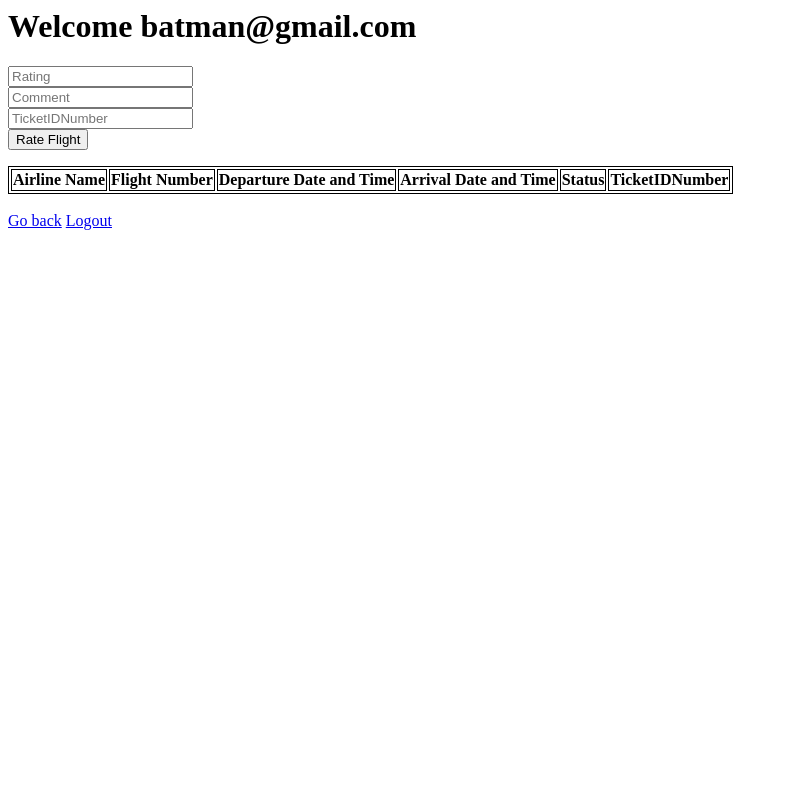
After one commit to NxFerrara/air-ticket-reservation-system, a Flask app: page /view_my_previous_flights in a window 1280 px wide. The commit adds this page. Shown: the whole page, without its empty margins (0-788 px from the left). Run offline with Flask 2, Linux system fonts and the light colour scheme; a user stored in the database is signed in; data comes from the database, SQL or seed files in the repository; lists and menus that the app fills with data are empty.

Commit message:
Flight rating added

```diff
--- a/flask_project/main.py
+++ b/flask_project/main.py
@@ -1,5 +1,6 @@
 # Import Flask Library
 from flask import Flask, render_template, request, session, url_for, redirect
+from datetime import datetime, timedelta
 import pymysql.cursors
 import hashlib
 
@@ -157,7 +158,7 @@ def customer_login_auth():
     cursor.execute(query, (email, md5(password)))
     # stores the results in a variable
     data = cursor.fetchone()
-    # use fetchall() if you are expecting more than 1 data row
+    # use fetchall() if you arex expecting more than 1 data row
     cursor.close()
     error = None
     if data:
@@ -314,45 +315,299 @@ def customer_home():
 @app.route('/delete_flight', methods=['GET', 'POST'])
 def delete_flight():
     # grabs information from the forms
+    can_delete = True
+    email = session['email']
     ticketid_number = request.form['TicketIDNumber']
+    now = datetime.now()
+    dt_string = now.strftime('%Y-%m-%d %H:%M:%S')
+    later_time = now + timedelta(24)
+    later_string = later_time.strftime('%Y-%m-%d %H:%M:%S')
     cursor = conn.cursor()
     # executes query
     query = 'SELECT * FROM purchase WHERE TicketIDNumber = %s'
     cursor.execute(query,ticketid_number)
     # stores the results in a variable
     data = cursor.fetchone()
+    if not data:
+        can_delete = False
     # use fetchall() if you are expecting more than 1 data row
     error = None
+    query = 'SELECT * From ticket where TicketIDNumber = %s AND DepartureDateandTime > %s'
+    cursor.execute(query,(ticketid_number,later_string))
+    data = cursor.fetchone()
+    if not data:
+        can_delete = False
     results = []
-    if data:
+    if can_delete:
         query1 = 'DELETE FROM purchase WHERE TicketIDNumber = %s'
         cursor.execute(query1, ticketid_number)
         conn.commit()
-        email = session['email']
-        # cursor used to send queries
-        # executes query
         query = 'SELECT TicketIDNumber FROM purchase WHERE EmailAddress = %s'
         cursor.execute(query,email)
         data = cursor.fetchall()
         if len(data) == 1:
             ticketid = data[0].get("TicketIDNumber")
-            query2 = 'SELECT FlightNumber FROM ticket WHERE TicketIDNumber = %s'
-            cursor.execute(query2,ticketid)
+            query2 = 'SELECT FlightNumber FROM ticket WHERE TicketIDNumber = %s AND DepartureDateandTime >= %s'
+            cursor.execute(query2,(ticketid, dt_string))
             data1 = cursor.fetchone()
+            if data1:
+                flightnumber = data1.get("FlightNumber")
+                query3 = 'SELECT AirlineName, FlightNumber, DepartureDateandTime, ArrivalDateandTime, Status FROM flight WHERE FlightNumber = %s'
+                cursor.execute(query3, flightnumber)
+                results = cursor.fetchall()
+                results[0].update({"TicketIDNumber": ticketid})
+        elif len(data) > 1:
+            ticketids= []
+            for items in data:
+                ticketids.append(items['TicketIDNumber'])
+            tupleticketids = tuple(ticketids)
+            query2 = 'SELECT FlightNumber, TicketIDNumber FROM ticket WHERE DepartureDateandTime >= %s AND TicketIDNumber IN {}'.format(str(tupleticketids))
+            cursor.execute(query2, dt_string)
+            data1 = cursor.fetchall()
+            if len(data1) == 1:
+                ticketid = data1[0].get("TicketIDNumber")
+                flightnumber = data1[0].get("FlightNumber")
+                query3 = 'SELECT AirlineName, FlightNumber, DepartureDateandTime, ArrivalDateandTime, Status FROM flight WHERE FlightNumber = %s'
+                cursor.execute(query3, flightnumber)
+                results = cursor.fetchall()
+                results[0].update({"TicketIDNumber": ticketid})
+            elif len(data1) > 1:
+                flightnumbers = []
+                ticketids= []
+                for items in data1:
+                    ticketids.append(items['TicketIDNumber'])
+                for item in data1:
+                    flightnumbers.append(item['FlightNumber'])
+                tupleflightnumbers = tuple(flightnumbers)
+                query3 = 'SELECT AirlineName, FlightNumber, DepartureDateandTime, ArrivalDateandTime, Status FROM flight WHERE FlightNumber IN {}'.format(str(tupleflightnumbers))
+                cursor.execute(query3)
+                results = cursor.fetchall()
+                i = 0
+                for item in results:
+                    item.update({"TicketIDNumber": tupleticketids[i]})
+                    i+=1
+        headings = ("Airline Name", "Flight Number", "Departure Date and Time", "Arrival Date and Time", "Status", "TicketIDNumber")
+        return render_template('customer_templates/customer_future_flights.html', email=email, headings=headings, data=results)
+    else:
+        query = 'SELECT TicketIDNumber FROM purchase WHERE EmailAddress = %s'
+        cursor.execute(query,email)
+        data = cursor.fetchall()
+        if len(data) == 1:
+            ticketid = data[0].get("TicketIDNumber")
+            query2 = 'SELECT FlightNumber FROM ticket WHERE TicketIDNumber = %s AND DepartureDateandTime >= %s'
+            cursor.execute(query2,(ticketid, dt_string))
+            data1 = cursor.fetchone()
+            if data1:
+                flightnumber = data1.get("FlightNumber")
+                query3 = 'SELECT AirlineName, FlightNumber, DepartureDateandTime, ArrivalDateandTime, Status FROM flight WHERE FlightNumber = %s'
+                cursor.execute(query3, flightnumber)
+                results = cursor.fetchall()
+                results[0].update({"TicketIDNumber": ticketid})
+        elif len(data) > 1:
+            ticketids= []
+            for items in data:
+                ticketids.append(items['TicketIDNumber'])
+            tupleticketids = tuple(ticketids)
+            query2 = 'SELECT FlightNumber, TicketIDNumber FROM ticket WHERE DepartureDateandTime >= %s AND TicketIDNumber IN {}'.format(str(tupleticketids))
+            cursor.execute(query2, dt_string)
+            data1 = cursor.fetchall()
+            if len(data1) == 1:
+                ticketid = data1[0].get("TicketIDNumber")
+                flightnumber = data1[0].get("FlightNumber")
+                query3 = 'SELECT AirlineName, FlightNumber, DepartureDateandTime, ArrivalDateandTime, Status FROM flight WHERE FlightNumber = %s'
+                cursor.execute(query3, flightnumber)
+                results = cursor.fetchall()
+                results[0].update({"TicketIDNumber": ticketid})
+            elif len(data1) > 1:
+                flightnumbers = []
+                ticketids= []
+                for items in data1:
+                    ticketids.append(items['TicketIDNumber'])
+                for item in data1:
+                    flightnumbers.append(item['FlightNumber'])
+                tupleflightnumbers = tuple(flightnumbers)
+                query3 = 'SELECT AirlineName, FlightNumber, DepartureDateandTime, ArrivalDateandTime, Status FROM flight WHERE FlightNumber IN {}'.format(str(tupleflightnumbers))
+                cursor.execute(query3)
+                results = cursor.fetchall()
+                i = 0
+                for item in results:
+                    item.update({"TicketIDNumber": tupleticketids[i]})
+                    i+=1
+        headings = ("Airline Name", "Flight Number", "Departure Date and Time", "Arrival Date and Time", "Status", "TicketIDNumber")
+        error = "Flight cannot be deleted"
+        return render_template('customer_templates/customer_future_flights.html', email=email, headings=headings, data=results, error = error)
+
+
+@app.route('/rate_and_comment_on_flight', methods=['GET', 'POST'])
+def rate_and_comment_on_flight():
+    can_rate = True
+    now = datetime.now()
+    dt_string = now.strftime('%Y-%m-%d %H:%M:%S')
+    results = []
+    email = session['email']
+    comment = request.form['Comment']
+    rating = request.form['Rating']
+    TicketIDNumber = request.form['TicketIDNumber']
+    # cursor used to send queries
+    cursor = conn.cursor()
+    # executes query
+    query = 'SELECT TicketIDNumber FROM purchase WHERE TicketIDNumber = %s and EmailAddress = %s'
+    cursor.execute(query,(TicketIDNumber, email))
+    data = cursor.fetchall()
+    if not data:
+        can_rate = False
+    query = 'SELECT FlightNumber,DepartureDateandTime, AirlineName FROM ticket WHERE TicketIDNumber = %s'
+    cursor.execute(query,TicketIDNumber)
+    data = cursor.fetchall()
+    if can_rate:
+        email = session['email']
+        flight_number = data[0].get("FlightNumber")
+        Departure_Date_and_Time = data[0].get("DepartureDateandTime")
+        Airline_Name = data[0].get("AirlineName")
+        query = 'INSERT INTO rate VALUES(%s,%s,%s,%s,%s,%s)'
+        cursor.execute(query,(rating,comment,flight_number,Departure_Date_and_Time,Airline_Name,email))
+        conn.commit()
+        # cursor used to send queries
+        query = 'SELECT TicketIDNumber FROM purchase WHERE EmailAddress = %s'
+        cursor.execute(query,email)
+        data = cursor.fetchall()
+        if len(data) == 1:
+            ticketid = data[0].get("TicketIDNumber")
+            query2 = 'SELECT FlightNumber FROM ticket WHERE TicketIDNumber = %s & DepartureDateandTime < %s'
+            cursor.execute(query2,ticketid,dt_string)
+            data1 = cursor.fetchone()
+            if data1:
+                flightnumber = data1.get("FlightNumber")
+                query3 = 'SELECT AirlineName, FlightNumber, DepartureDateandTime, ArrivalDateandTime, Status FROM flight WHERE FlightNumber = %s'
+                cursor.execute(query3, flightnumber)
+                results = cursor.fetchall()
+                results[0].update({"TicketIDNumber": ticketid})
+        elif len(data) > 1:
+            ticketids= []
+            for items in data:
+                ticketids.append(items['TicketIDNumber'])
+            tupleticketids = tuple(ticketids)
+            query2 = 'SELECT FlightNumber, TicketIDNumber FROM ticket WHERE DepartureDateandTime < %s AND TicketIDNumber IN {}'.format(str(tupleticketids))
+            cursor.execute(query2, dt_string)
+            data1 = cursor.fetchall()
+            if len(data1) == 1:
+                ticketid = data1[0].get("TicketIDNumber")
+                flightnumber = data1[0].get("FlightNumber")
+                query3 = 'SELECT AirlineName, FlightNumber, DepartureDateandTime, ArrivalDateandTime, Status FROM flight WHERE FlightNumber = %s'
+                cursor.execute(query3, flightnumber)
+                results = cursor.fetchall()
+                results[0].update({"TicketIDNumber": ticketid})
+            elif len(data1) > 1:
+                flightnumbers = []
+                ticketids= []
+                for items in data1:
+                    ticketids.append(items['TicketIDNumber'])
+                for item in data1:
+                    flightnumbers.append(item['FlightNumber'])
+                tupleflightnumbers = tuple(flightnumbers)
+                query3 = 'SELECT AirlineName, FlightNumber, DepartureDateandTime, ArrivalDateandTime, Status FROM flight WHERE FlightNumber IN {}'.format(str(tupleflightnumbers))
+                cursor.execute(query3)
+                results = cursor.fetchall()
+                i = 0
+                for item in results:
+                    item.update({"TicketIDNumber": tupleticketids[i]})
+                    i+=1
+        message = "Flight successfully rated"
+        headings = ("Airline Name", "Flight Number", "Departure Date and Time", "Arrival Date and Time", "Status", "TicketIDNumber")
+        return render_template('customer_templates/customer_previous_flights.html', email=email, headings=headings, data=results, context = message)
+    else:
+        query = 'SELECT TicketIDNumber FROM purchase WHERE EmailAddress = %s'
+        cursor.execute(query,email)
+        data = cursor.fetchall()
+        if len(data) == 1:
+            ticketid = data[0].get("TicketIDNumber")
+            query2 = 'SELECT FlightNumber FROM ticket WHERE TicketIDNumber = %s AND DepartureDateandTime < %s'
+            cursor.execute(query2,(ticketid, dt_string))
+            data1 = cursor.fetchone()
+            if data1:
+                flightnumber = data1.get("FlightNumber")
+                query3 = 'SELECT AirlineName, FlightNumber, DepartureDateandTime, ArrivalDateandTime, Status FROM flight WHERE FlightNumber = %s'
+                cursor.execute(query3, flightnumber)
+                results = cursor.fetchall()
+                results[0].update({"TicketIDNumber": ticketid})
+        elif len(data) > 1:
+            ticketids= []
+            for items in data:
+                ticketids.append(items['TicketIDNumber'])
+            tupleticketids = tuple(ticketids)
+            query2 = 'SELECT FlightNumber, TicketIDNumber FROM ticket WHERE DepartureDateandTime >= %s AND TicketIDNumber IN {}'.format(str(tupleticketids))
+            cursor.execute(query2, dt_string)
+            data1 = cursor.fetchall()
+            if len(data1) == 1:
+                ticketid = data1[0].get("TicketIDNumber")
+                flightnumber = data1[0].get("FlightNumber")
+                query3 = 'SELECT AirlineName, FlightNumber, DepartureDateandTime, ArrivalDateandTime, Status FROM flight WHERE FlightNumber = %s'
+                cursor.execute(query3, flightnumber)
+                results = cursor.fetchall()
+                results[0].update({"TicketIDNumber": ticketid})
+            elif len(data1) > 1:
+                flightnumbers = []
+                ticketids= []
+                for items in data1:
+                    ticketids.append(items['TicketIDNumber'])
+                for item in data1:
+                    flightnumbers.append(item['FlightNumber'])
+                tupleflightnumbers = tuple(flightnumbers)
+                query3 = 'SELECT AirlineName, FlightNumber, DepartureDateandTime, ArrivalDateandTime, Status FROM flight WHERE FlightNumber IN {}'.format(str(tupleflightnumbers))
+                cursor.execute(query3)
+                results = cursor.fetchall()
+                i = 0
+                for item in results:
+                    item.update({"TicketIDNumber": tupleticketids[i]})
+                    i+=1
+        headings = ("Airline Name", "Flight Number", "Departure Date and Time", "Arrival Date and Time", "Status", "TicketIDNumber")
+        error = "Flight cannot be deleted"
+        return render_template('customer_templates/customer_previous_flights.html', email=email, headings=headings, data=results, error = error)
+
+
+@app.route('/view_my_future_flights')
+def view_my_future_flights():
+    email = session['email']
+    # cursor used to send queries
+    cursor = conn.cursor()
+    # executes query
+    query = 'SELECT TicketIDNumber FROM purchase WHERE EmailAddress = %s'
+    cursor.execute(query,email)
+    data = cursor.fetchall()
+    results = []
+    now = datetime.now()
+    dt_string = now.strftime('%Y-%m-%d %H:%M:%S')
+    if len(data) == 1:
+        ticketid = data[0].get("TicketIDNumber")
+        query2 = 'SELECT FlightNumber FROM ticket WHERE TicketIDNumber = %s AND DepartureDateandTime >= %s'
+        cursor.execute(query2,(ticketid, dt_string))
+        data1 = cursor.fetchone()
+        if data1:
             flightnumber = data1.get("FlightNumber")
             query3 = 'SELECT AirlineName, FlightNumber, DepartureDateandTime, ArrivalDateandTime, Status FROM flight WHERE FlightNumber = %s'
             cursor.execute(query3, flightnumber)
             results = cursor.fetchall()
             results[0].update({"TicketIDNumber": ticketid})
-        elif len(data) > 1:
+    elif len(data) > 1:
+        ticketids= []
+        for items in data:
+            ticketids.append(items['TicketIDNumber'])
+        tupleticketids = tuple(ticketids)
+        query2 = 'SELECT FlightNumber, TicketIDNumber FROM ticket WHERE DepartureDateandTime >= %s AND TicketIDNumber IN {}'.format(str(tupleticketids))
+        cursor.execute(query2, dt_string)
+        data1 = cursor.fetchall()
+        if len(data1) == 1:
+            ticketid = data1[0].get("TicketIDNumber")
+            flightnumber = data1[0].get("FlightNumber")
+            query3 = 'SELECT AirlineName, FlightNumber, DepartureDateandTime, ArrivalDateandTime, Status FROM flight WHERE FlightNumber = %s'
+            cursor.execute(query3, flightnumber)
+            results = cursor.fetchall()
+            results[0].update({"TicketIDNumber": ticketid})
+        elif len(data1) > 1:
+            flightnumbers = []
             ticketids= []
-            for items in data:
+            for items in data1:
                 ticketids.append(items['TicketIDNumber'])
-            tupleticketids = tuple(ticketids)
-            query2 = 'SELECT FlightNumber FROM ticket WHERE TicketIDNumber IN {}'.format(str(tupleticketids))
-            cursor.execute(query2)
-            data1 = cursor.fetchall()
-            flightnumbers = []
             for item in data1:
                 flightnumbers.append(item['FlightNumber'])
             tupleflightnumbers = tuple(flightnumbers)
@@ -363,36 +618,52 @@ def delete_flight():
             for item in results:
                 item.update({"TicketIDNumber": tupleticketids[i]})
                 i+=1
-        headings = ("Airline Name", "Flight Number", "Departure Date and Time", "Arrival Date and Time", "Status", "TicketIDNumber")
-        return render_template('customer_templates/customer_flights.html', email=email, headings=headings, data=results)
-    else:
-        # returns an error message to the html page
-        email = session['email']
-        # cursor used to send queries
-        # executes query
-        query = 'SELECT TicketIDNumber FROM purchase WHERE EmailAddress = %s'
-        cursor.execute(query,email)
-        data = cursor.fetchall()
-        results = []
-        if len(data) == 1:
-            ticketid = data[0].get("TicketIDNumber")
-            query2 = 'SELECT FlightNumber FROM ticket WHERE TicketIDNumber = %s'
-            cursor.execute(query2,ticketid)
-            data1 = cursor.fetchone()
+    headings = ("Airline Name", "Flight Number", "Departure Date and Time", "Arrival Date and Time", "Status", "TicketIDNumber")
+    return render_template('customer_templates/customer_future_flights.html', email=email, headings=headings, data=results)
+
+@app.route('/view_my_previous_flights')
+def view_my_previous_flights():
+    email = session['email']
+    # cursor used to send queries
+    cursor = conn.cursor()
+    # executes query
+    query = 'SELECT TicketIDNumber FROM purchase WHERE EmailAddress = %s'
+    cursor.execute(query,email)
+    data = cursor.fetchall()
+    results = []
+    now = datetime.now()
+    dt_string = now.strftime('%Y-%m-%d %H:%M:%S')
+    if len(data) == 1:
+        ticketid = data[0].get("TicketIDNumber")
+        query2 = 'SELECT FlightNumber FROM ticket WHERE TicketIDNumber = %s AND DepartureDateandTime < %s'
+        cursor.execute(query2,(ticketid, dt_string))
+        data1 = cursor.fetchone()
+        if data1:
             flightnumber = data1.get("FlightNumber")
             query3 = 'SELECT AirlineName, FlightNumber, DepartureDateandTime, ArrivalDateandTime, Status FROM flight WHERE FlightNumber = %s'
             cursor.execute(query3, flightnumber)
             results = cursor.fetchall()
             results[0].update({"TicketIDNumber": ticketid})
-        elif len(data) > 1:
+    elif len(data) > 1:
+        ticketids= []
+        for items in data:
+            ticketids.append(items['TicketIDNumber'])
+        tupleticketids = tuple(ticketids)
+        query2 = 'SELECT FlightNumber, TicketIDNumber FROM ticket WHERE DepartureDateandTime < %s AND TicketIDNumber IN {}'.format(str(tupleticketids))
+        cursor.execute(query2, dt_string)
+        data1 = cursor.fetchall()
+        if len(data1) == 1:
+            ticketid = data1[0].get("TicketIDNumber")
+            flightnumber = data1[0].get("FlightNumber")
+            query3 = 'SELECT AirlineName, FlightNumber, DepartureDateandTime, ArrivalDateandTime, Status FROM flight WHERE FlightNumber = %s'
+            cursor.execute(query3, flightnumber)
+            results = cursor.fetchall()
+            results[0].update({"TicketIDNumber": ticketid})
+        elif len(data1) > 1:
+            flightnumbers = []
             ticketids= []
-            for items in data:
+            for items in data1:
                 ticketids.append(items['TicketIDNumber'])
-            tupleticketids = tuple(ticketids)
-            query2 = 'SELECT FlightNumber FROM ticket WHERE TicketIDNumber IN {}'.format(str(tupleticketids))
-            cursor.execute(query2)
-            data1 = cursor.fetchall()
-            flightnumbers = []
             for item in data1:
                 flightnumbers.append(item['FlightNumber'])
             tupleflightnumbers = tuple(flightnumbers)
@@ -403,53 +674,8 @@ def delete_flight():
             for item in results:
                 item.update({"TicketIDNumber": tupleticketids[i]})
                 i+=1
-        headings = ("Airline Name", "Flight Number", "Departure Date and Time", "Arrival Date and Time", "Status", "TicketIDNumber")
-        error = 'Invalid TicketIDNumber'
-        return render_template('customer_templates/customer_flights.html', email=email, headings =headings, data = results, error=error)
-
-
-
-@app.route('/view_my_flights')
-def view_my_flights():
-    email = session['email']
-    # cursor used to send queries
-    cursor = conn.cursor()
-    # executes query
-    query = 'SELECT TicketIDNumber FROM purchase WHERE EmailAddress = %s'
-    cursor.execute(query,email)
-    data = cursor.fetchall()
-    results = []
-    if len(data) == 1:
-        ticketid = data[0].get("TicketIDNumber")
-        query2 = 'SELECT FlightNumber FROM ticket WHERE TicketIDNumber = %s'
-        cursor.execute(query2,ticketid)
-        data1 = cursor.fetchone()
-        flightnumber = data1.get("FlightNumber")
-        query3 = 'SELECT AirlineName, FlightNumber, DepartureDateandTime, ArrivalDateandTime, Status FROM flight WHERE FlightNumber = %s'
-        cursor.execute(query3, flightnumber)
-        results = cursor.fetchall()
-        results[0].update({"TicketIDNumber": ticketid})
-    elif len(data) > 1:
-        ticketids= []
-        for items in data:
-            ticketids.append(items['TicketIDNumber'])
-        tupleticketids = tuple(ticketids)
-        query2 = 'SELECT FlightNumber FROM ticket WHERE TicketIDNumber IN {}'.format(str(tupleticketids))
-        cursor.execute(query2)
-        data1 = cursor.fetchall()
-        flightnumbers = []
-        for item in data1:
-            flightnumbers.append(item['FlightNumber'])
-        tupleflightnumbers = tuple(flightnumbers)
-        query3 = 'SELECT AirlineName, FlightNumber, DepartureDateandTime, ArrivalDateandTime, Status FROM flight WHERE FlightNumber IN {}'.format(str(tupleflightnumbers))
-        cursor.execute(query3)
-        results = cursor.fetchall()
-        i = 0
-        for item in results:
-            item.update({"TicketIDNumber": tupleticketids[i]})
-            i+=1
     headings = ("Airline Name", "Flight Number", "Departure Date and Time", "Arrival Date and Time", "Status", "TicketIDNumber")
-    return render_template('customer_templates/customer_flights.html', email=email, headings=headings, data=results)
+    return render_template('customer_templates/customer_previous_flights.html', email=email, headings=headings, data=results)
 
 
 @app.route('/airline_staff_home')
--- a/flask_project/templates/customer_templates/customer_home.html
+++ b/flask_project/templates/customer_templates/customer_home.html
@@ -6,7 +6,9 @@
 	<h1>Welcome {{email}}</h1>
 
 </form>
-<a href="/view_my_flights">View My Flights</a>
+<a href="/view_my_future_flights">View My Future Flights</a>
+<a href="/view_my_previous_flights">View My Previous Flights</a>
+
 	<style type="text/css">
 		table, th, td {
 			border: 1px solid black;
@@ -28,8 +30,6 @@
 	</table>
 	<br>
 <a href="/search_flights">Search Flights</a>
-<a href="/cancel_trip">Cancel Trip</a>
-<a href="/give_ratings_and_comments">Rate and Comment on Previous Flights</a>
 <a href="/track_my_spending">Track My Spending</a>
 <a href="/customer_logout">Logout</a>
 
--- /dev/null
+++ b/flask_project/templates/customer_templates/customer_previous_flights.html
@@ -0,0 +1,47 @@
+<html>
+<head>
+</head>
+<body>
+<form action="/post" method="POST">
+	<h1>Welcome {{email}}</h1>
+</form>
+
+<form action="/rate_and_comment_on_flight" method="POST">
+	<input type="text" name = "Rating" placeholder= "Rating" required/> </br>
+    <input type="text" name = "Comment" placeholder= "Comment" required/> </br>
+	<input type="text" name = "TicketIDNumber" placeholder= "TicketIDNumber" required/> </br>
+	<input type="submit" value = "Rate Flight" />
+	{% if error %}
+		<p class="error"><strong>Error:</strong> {{error}}</p>
+	{% endif %}
+	{% if context %}
+		<p class="context"><strong>Message:</strong> {{context}}</p>
+	{% endif %}
+</form>
+	<style type="text/css">
+		table, th, td {
+			border: 1px solid black;
+		}
+	</style>
+	<table>
+		<tr>
+			{% for header in headings %}
+			<th>{{ header }}</th>
+			{% endfor %}
+		</tr>
+		{% for row in data %}
+		<tr>
+			{% for key in row.keys() %}
+			<td>{{ row[key] }}</td>
+			{% endfor %}
+		</tr>
+		{% endfor %}
+	</table>
+	<br>
+<a href="/customer_home">Go back</a>
+<a href="/customer_logout">Logout</a>
+
+</body>
+
+
+</html>
```
Also changed, not shown: flask_project/templates/customer_templates/customer_rating.html (renamed from flask_project/templates/customer_templates/customer_delete_flight.html, +10 -4 lines), flask_project/templates/customer_templates/customer_future_flights.html (renamed from flask_project/templates/customer_templates/customer_flights.html).
